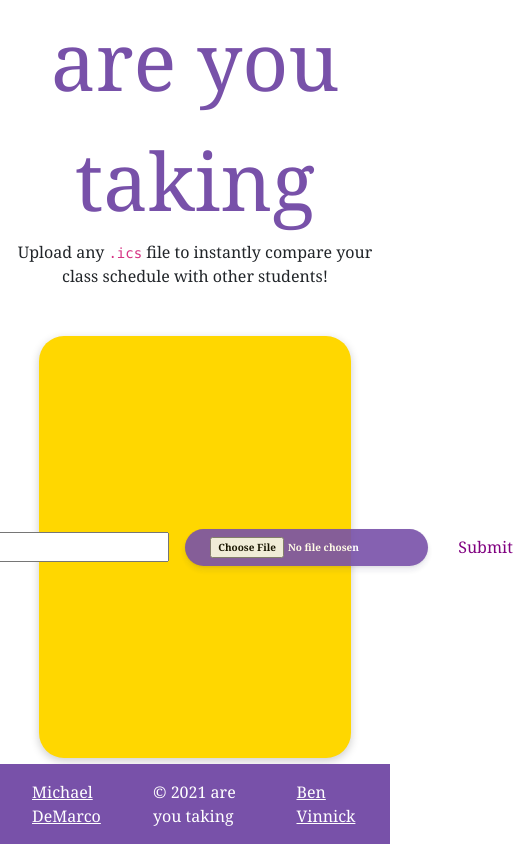
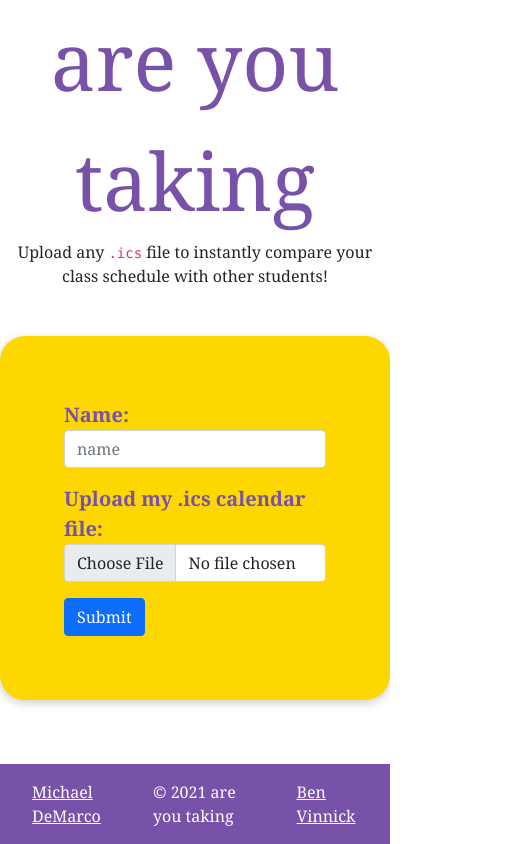
Before and after one commit to michaelfromyeg/are-you-taking, a Next.js app in the folder frontend/: page / in a window 390 px wide. Shown: the whole page, 527 px wide, since content can reach past the window. Built offline with nearby package versions, Linux system fonts and the light colour scheme.

Commit message:
updated styling and jsx for home page add file. Is now responsive

```diff
--- a/frontend/components/home-page/AddFile.js
+++ b/frontend/components/home-page/AddFile.js
@@ -1,7 +1,7 @@
 import styles from './AddFile.module.scss'
-import { Formik, Form, ErrorMessage } from 'formik'
+import { Formik, ErrorMessage, Form } from 'formik'
 import { useRouter } from 'next/router'
-import Button from 'react-bootstrap/Button'
+import { Button, Container } from 'react-bootstrap'
 import { useState } from 'react'
 
 const AddFile = () => {
@@ -51,25 +51,27 @@ const AddFile = () => {
 		>
 			{(formik) => {
 				return (
-					<Form className={styles.form}>
-						<label className={styles.label}>Name: </label>
-						<input className={styles.name} type="text" value={name} onChange={event => setName(event.target.value)}></input>
-						<input
-							className={styles.file}
-							id="file"
-							name="calendar"
-							type="file"
-							onChange={(event) => {
-								const files = event.target.files;
-								let myFiles = Array.from(files);
-								formik.setFieldValue("calendar", myFiles);
-							}}
-						/>
+					<Form className={`${styles.form} container-md`}>
+
+						<div className="row g-3">
+							<div className="col-md-6">
+								<label className={styles.label} htmlFor="name">Name: </label>
+								<input className="form-control" id="name" placeholder="name" value={name} type="text" onChange={event => setName(event.target.value)} required/>
+							</div>
+							<div className="col-md-6">
+								<label className={styles.label} htmlFor="file">Upload my .ics calendar file:</label>
+								<input className="form-control" id="file" name="calendar" type="file" onChange={event => {
+									const files = event.target.files;
+									let myFiles = Array.from(files);
+									formik.setFieldValue("calendar", myFiles);
+								}} required/>
+							</div>
+							<div className="col-md-1">
+								<Button className={styles.submit} type="submit" disabled={formik.isSubmitting}>Submit</Button>
+							</div>
+						</div>
+
 						<ErrorMessage name="calendar" />
-						<Button className={styles.submit} type="submit" disabled={formik.isSubmitting}>
-							Submit
-						</Button>
-
 					</Form>
 				)
 			}}
--- a/frontend/components/home-page/AddFile.module.scss
+++ b/frontend/components/home-page/AddFile.module.scss
@@ -1,60 +1,19 @@
 @import "../../styles/variables";
 
 .form {
-  background-color: lightgrey;
-  display: flex;
-  justify-content: center;
-  align-items: center;
-  width: 80%;
-  height: 50vh;
+  padding: 4em;
   background-color: $gold;
   border-radius: 25px;
   box-shadow: 0 3px 10px rgb(0 0 0 / 0.2);
-  margin: 0 auto;
-}
-
-.submit {
-  margin-left: 1em;
-  background-color: white;
-  border: 2px solid white;
-  color: purple;
-  transition: 0.5s;
 }
 
 .submit:hover {
   background-color: $purple;
-  border: 2px solid $purple;
-  opacity: 0.9;
-}
-
-.name {
-  margin-right: 1em;
-}
-
-.file {
-  background: $purple;
-  opacity: 0.9;
-  color: white;
-  padding: 8px 25px;
-  font-size: 10px;
-  border-radius: 20px;
-  box-shadow: 0 4px 6px rgba(50, 50, 93, 0.11), 0 1px 3px rgba(0, 0, 0, 0.08);
-  box-sizing: border-box;
-  outline: none;
-  transition: 0.5s;
-  font-weight: bold;
-  text-align: center;
-  vertical-align: middle;
-}
-
-.file:hover {
-  opacity: 1;
+  border-color: $purple;
 }
 
 .label {
   color: $purple;
   font-weight: bold;
-  font-size: 1.5rem;
-  border-radius: 5%;
-  margin-right: 1em;
+  font-size: 1.25rem;
 }
--- a/frontend/pages/index.js
+++ b/frontend/pages/index.js
@@ -10,6 +10,7 @@ export default function Home() {
         <title>are you taking</title>
       </Head>
       <Header text="are you taking" />
+
       <p style={{ textAlign: "center", marginBottom: "3em" }}>Upload any <code>.ics</code> file to instantly compare your class schedule with other students!</p>
       <AddFile />
       <Footer />
```
Also changed, not shown: frontend/package.json (line endings or trailing spaces).
